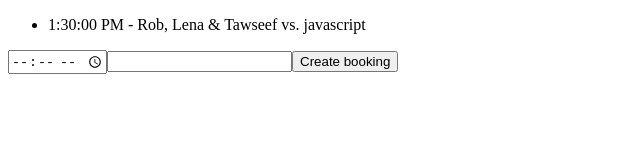
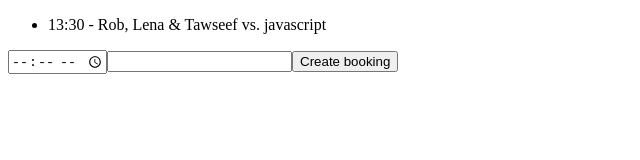
Before and after one commit to bobrippling/foosball-bot, a React (Create React App) app: page / in a window 1280 px wide. Shown: the top 160 px of the page, without its empty margins (0-640 px from the left). Built offline with nearby package versions, Linux system fonts and the light colour scheme.

Commit message:
Ditch dates, fix timezone problems

```diff
--- a/src/AddBooking.jsx
+++ b/src/AddBooking.jsx
@@ -2,7 +2,7 @@ import React from "react";
 import { useQueryClient, useMutation } from "react-query";
 
 import { onAddBooking, findOverlap, useBookings } from "./bookings";
-import * as Time from "./time"
+import { Time } from "./time"
 
 export const AddBooking = () => {
   const enabled = !useBookings().isLoading;
@@ -27,20 +27,21 @@ export const AddBooking = () => {
       return;
     }
 
-    const userDate = timeElement.current.valueAsDate;
+    const userDate = timeElement.current.value;
     if(!userDate){
       alert("No start time given for game");
       return;
     }
-    const start = Time.from(userDate);
+    const [h, m] = userDate.split(":");
+    const time = Time.at(Number(h), Number(m));
 
-    const overlap = findOverlap(queryClient, start);
+    const overlap = findOverlap(queryClient, time);
     if (overlap) {
       alert(`Game overlaps with ${overlap.name}`);
       return;
     }
 
-    addBooking.mutate({ name, start });
+    addBooking.mutate({ name, time });
   };
 
   return (
--- a/src/Bookings.jsx
+++ b/src/Bookings.jsx
@@ -18,10 +18,8 @@ export const Bookings = () => {
   );
 }
 
-const formatTime = time => time.toLocaleTimeString();
-
 const Booking = ({ game }) => (
   <li>
-    {formatTime(game.start)} - {game.name}
+    {game.time.format()} - {game.name}
   </li>
 )
--- a/src/bookings.js
+++ b/src/bookings.js
@@ -1,28 +1,18 @@
 import React from "react";
 import { useQuery } from "react-query";
 
-import * as Time from "./time"
+import { Time } from "./time"
 
-export const onAddBooking = ({ name, start }) => {
-  reservations.push({ name, start });
+export const onAddBooking = ({ name, time }) => {
+  reservations.push({ name, time });
 };
 
-export const findOverlap = (queryClient, start) => {
-  const end = new Date(start);
-  end.setMinutes(end.getMinutes() + 30);
-
+export const findOverlap = (queryClient, time) => {
   const bookings = queryClient.queryCache.queriesMap['["bookings"]'].state.data;
 
-  for (const booking of bookings) {
-    const bookingEnd = new Date(booking.start);
-    bookingEnd.setMinutes(bookingEnd.getMinutes() + 30);
-
-    if ((start <= booking.start && booking.start < end)
-    || (end <= booking.end && booking.end < end))
-    {
+  for (const booking of bookings)
+    if (time.overlaps(booking.time))
       return booking;
-    }
-  }
 
   return null;
 };
@@ -37,7 +27,7 @@ export const useBookings = () => {
         reservations = [
           {
             name: "Rob, Lena & Tawseef vs. javascript",
-            start: Time.at(13, 30),
+            time: Time.at(13, 30),
           }
         ];
       }
--- a/src/time.js
+++ b/src/time.js
@@ -1,12 +1,28 @@
-export const at = (h, m) => {
-	const d = new Date();
+const pad0 = n => n < 10 ? "0" + n : n;
 
-	d.setHours(h);
-	d.setMinutes(m);
-	d.setSeconds(0);
-	d.setMilliseconds(0);
+export class Time {
+	constructor(h, m, duration = 30) {
+		this.h = h;
+		this.m = m;
+		this.duration = duration;
+	}
 
-	return d;
-};
+	static at(h, m) {
+		return new Time(h, m);
+	}
 
-export const from = date => at(date.getHours(), date.getMinutes());
+	overlaps(other) {
+		const thisStart = this.h * 60 + this.m;
+		const otherStart = other.h * 60 + other.m;
+
+		const thisEnd = thisStart + this.duration - 1;
+		const otherEnd = otherStart + other.duration - 1;
+
+		return thisStart <= otherStart && otherStart < thisEnd
+			|| thisStart <= otherEnd && otherEnd < thisEnd;
+	}
+
+	format() {
+		return `${pad0(this.h)}:${pad0(this.m)}`;
+	}
+}
```
